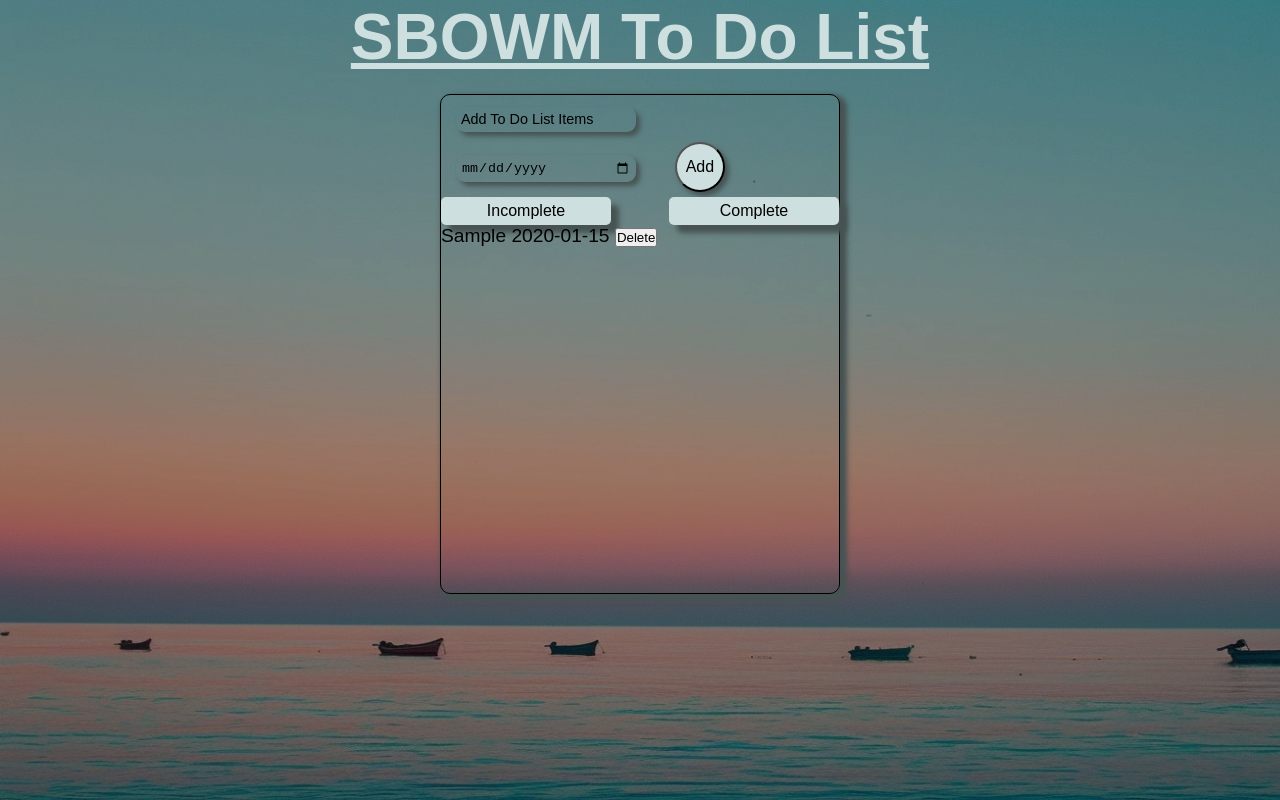
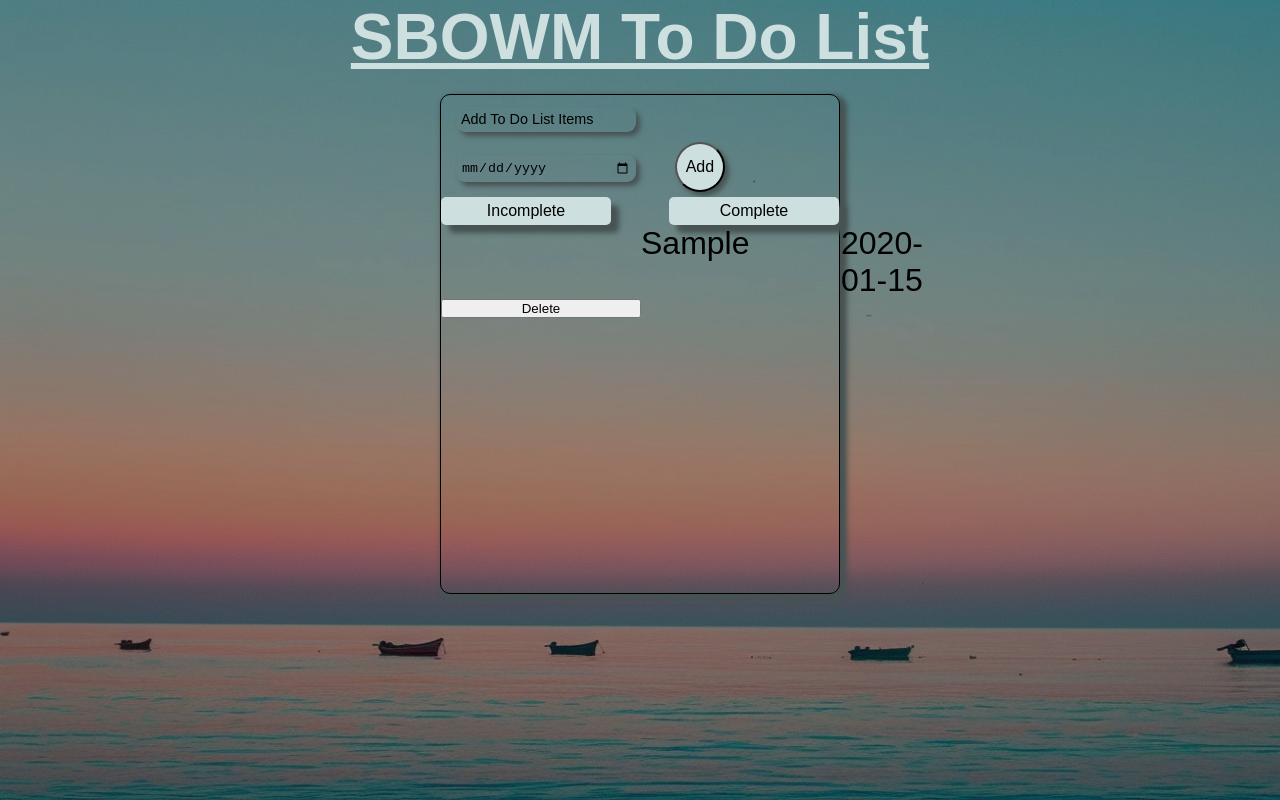
Before and after one commit to Bree0001/TODOLIST, a plain HTML site: page index.html in a window 1280 px wide. Both pictures are taken after typing "Sample", "2020-01-15" into the empty fields and a click on the button "Add". Drawn offline with Linux system fonts and the light colour scheme; a web font is replaced by a local one.

Commit message:
Reduce size of buttons for devices smaller than 320px

```diff
--- a/script.js
+++ b/script.js
@@ -2,14 +2,14 @@ let toDoListArrays = [];
 
 let toDoListHTML = '';
 
+
 function generateHTML(){
-toDoListHTML = '';
 for(let i = 0; i < toDoListArrays.length; i++){
   const toDoObject = toDoListArrays[i];
   const name = toDoObject.name;
   const dueDate = toDoObject.dueDate;
-  const html = `<p class="paragraph-JS">
-  ${name} ${dueDate}
+  const html = `<p class="paragraph-JS"> <div>${name}</div><div>${dueDate} </div>
+
   <button onclick="toDoListArrays.splice(${i}, 1); deleteToDoItem()">Delete</button>
   </p>`;
   console.log(html);
--- a/style.css
+++ b/style.css
@@ -97,7 +97,10 @@ input::placeholder{
   cursor: pointer;
   transition: 0.3s ease;
 }
-
+.paragraphDiv{
+  display: grid;
+  grid-template-columns: 200px 200px 100px;
+}
 .button:hover{
   background-color: transparent;
 }
@@ -105,3 +108,9 @@ input::placeholder{
 .paragraph-JS{
   font-size: 1.2rem;
 }
+@media (max-width: 320px) {
+  .button{
+    width: 120px;
+
+  }
+}
```
